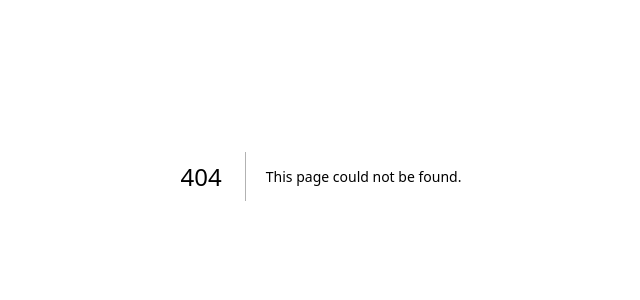
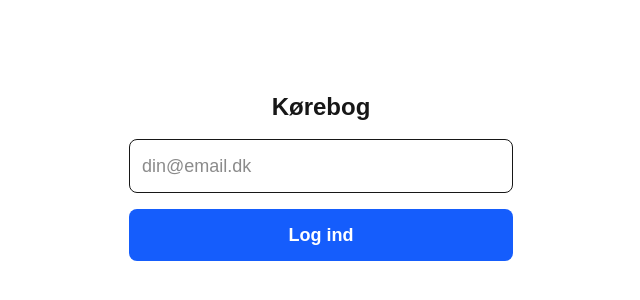
Before and after one commit to LetUsDoIT-Org/korebog, a Next.js app: page /login in a window 1280 px wide. Before the commit this address had no page. Shown: the part 224-524 px from the top of the page, without its empty margins (319-959 px from the left). Built offline with nearby package versions, Linux system fonts and the light colour scheme.

Commit message:
feat: add magic link auth with middleware redirect

```diff
--- /dev/null
+++ b/src/app/auth/callback/route.ts
@@ -0,0 +1,14 @@
+import { NextResponse } from 'next/server'
+import { createClient } from '@/lib/supabase/server'
+
+export async function GET(request: Request) {
+  const { searchParams, origin } = new URL(request.url)
+  const code = searchParams.get('code')
+
+  if (code) {
+    const supabase = await createClient()
+    await supabase.auth.exchangeCodeForSession(code)
+  }
+
+  return NextResponse.redirect(origin)
+}
--- /dev/null
+++ b/src/app/login/page.tsx
@@ -0,0 +1,61 @@
+'use client'
+
+import { useState } from 'react'
+import { createClient } from '@/lib/supabase/client'
+
+export default function LoginPage() {
+  const [email, setEmail] = useState('')
+  const [sent, setSent] = useState(false)
+  const [error, setError] = useState('')
+
+  async function handleLogin(e: React.FormEvent) {
+    e.preventDefault()
+    setError('')
+    const supabase = createClient()
+    const { error } = await supabase.auth.signInWithOtp({
+      email,
+      options: { emailRedirectTo: `${window.location.origin}/auth/callback` },
+    })
+    if (error) {
+      setError(error.message)
+    } else {
+      setSent(true)
+    }
+  }
+
+  if (sent) {
+    return (
+      <div className="flex min-h-screen items-center justify-center p-4">
+        <div className="text-center">
+          <h1 className="text-2xl font-bold mb-2">Tjek din email</h1>
+          <p className="text-gray-600 dark:text-gray-400">
+            Vi har sendt et login-link til {email}
+          </p>
+        </div>
+      </div>
+    )
+  }
+
+  return (
+    <div className="flex min-h-screen items-center justify-center p-4">
+      <form onSubmit={handleLogin} className="w-full max-w-sm space-y-4">
+        <h1 className="text-2xl font-bold text-center">Kørebog</h1>
+        <input
+          type="email"
+          placeholder="din@email.dk"
+          value={email}
+          onChange={(e) => setEmail(e.target.value)}
+          required
+          className="w-full rounded-lg border p-3 text-lg dark:bg-gray-800 dark:border-gray-700"
+        />
+        {error && <p className="text-red-500 text-sm">{error}</p>}
+        <button
+          type="submit"
+          className="w-full rounded-lg bg-blue-600 p-3 text-lg text-white font-semibold hover:bg-blue-700"
+        >
+          Log ind
+        </button>
+      </form>
+    </div>
+  )
+}
--- /dev/null
+++ b/src/middleware.ts
@@ -0,0 +1,43 @@
+import { createServerClient } from '@supabase/ssr'
+import { NextResponse, type NextRequest } from 'next/server'
+
+export async function middleware(request: NextRequest) {
+  let supabaseResponse = NextResponse.next({ request })
+
+  const supabase = createServerClient(
+    process.env.NEXT_PUBLIC_SUPABASE_URL!,
+    process.env.NEXT_PUBLIC_SUPABASE_ANON_KEY!,
+    {
+      cookies: {
+        getAll() {
+          return request.cookies.getAll()
+        },
+        setAll(cookiesToSet) {
+          cookiesToSet.forEach(({ name, value, options }) =>
+            supabaseResponse.cookies.set(name, value, options)
+          )
+        },
+      },
+    }
+  )
+
+  const { data: { user } } = await supabase.auth.getUser()
+
+  if (!user && !request.nextUrl.pathname.startsWith('/login') && !request.nextUrl.pathname.startsWith('/auth')) {
+    const url = request.nextUrl.clone()
+    url.pathname = '/login'
+    return NextResponse.redirect(url)
+  }
+
+  if (user && request.nextUrl.pathname === '/login') {
+    const url = request.nextUrl.clone()
+    url.pathname = '/'
+    return NextResponse.redirect(url)
+  }
+
+  return supabaseResponse
+}
+
+export const config = {
+  matcher: ['/((?!_next/static|_next/image|favicon.ico|.*\\.(?:svg|png|jpg|jpeg|gif|webp)$).*)'],
+}
```
Also changed, not shown: 1 other file (tests, documents, lock files or other folders).
